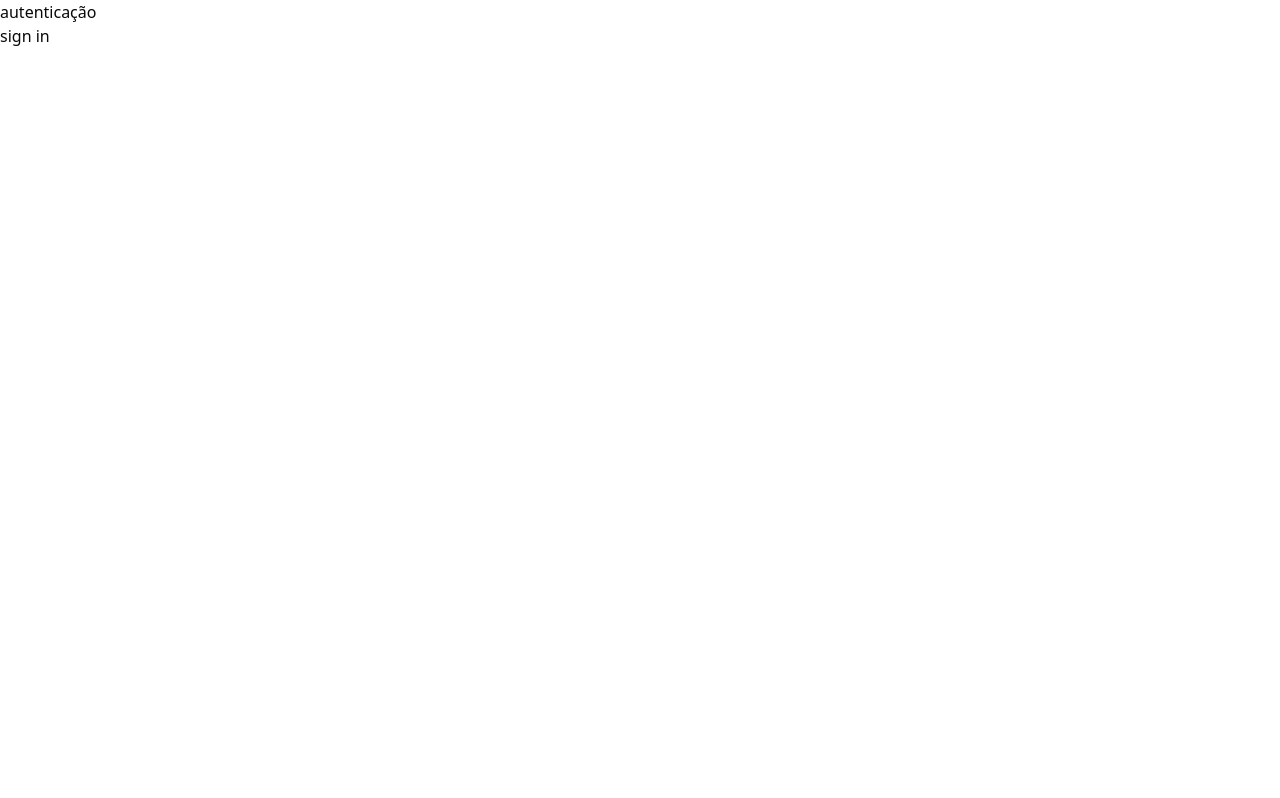
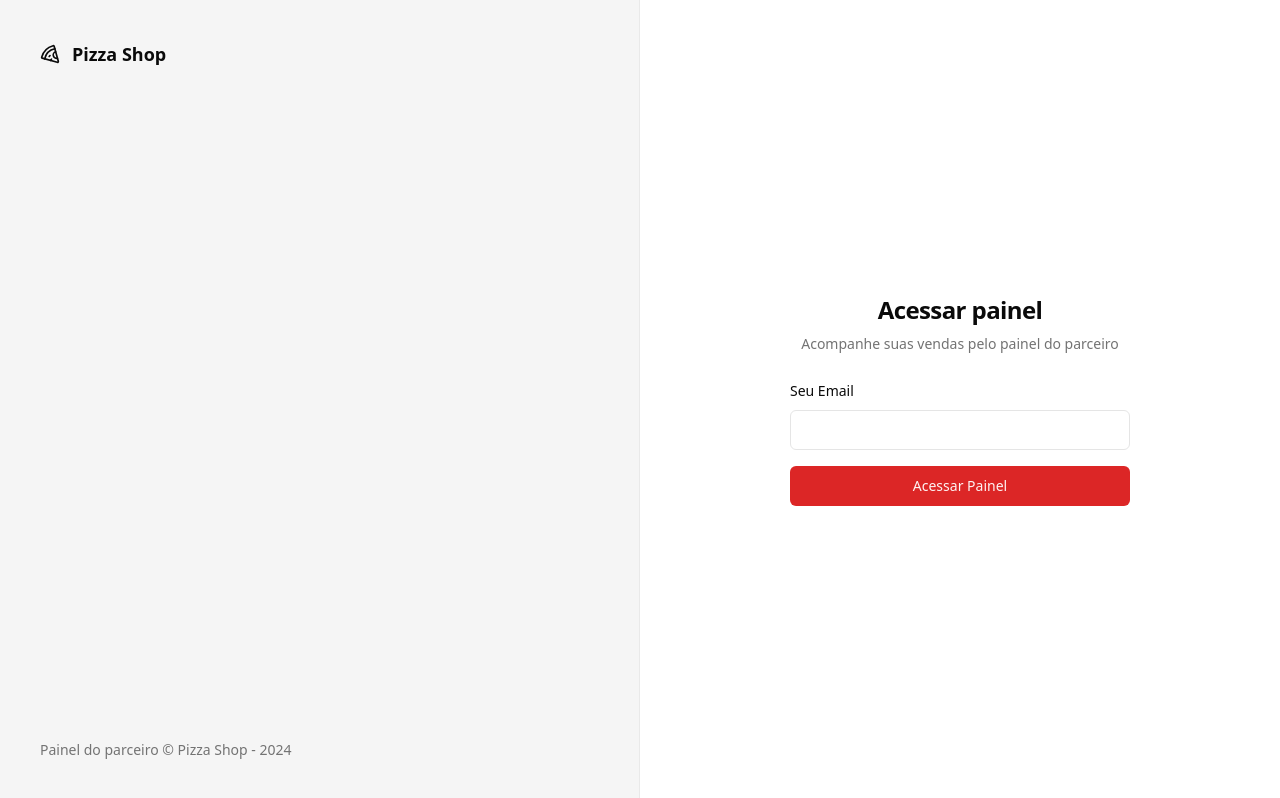
Before and after one commit to Jecilia/pizza-shop-web, a React (Vite) app: page /sign-in in a window 1280 px wide. Built offline with nearby package versions, Linux system fonts and the light colour scheme.

Commit message:
Page: Login

```diff
--- a/package.json
+++ b/package.json
@@ -11,6 +11,7 @@
     "preview": "vite preview"
   },
   "dependencies": {
+    "@radix-ui/react-label": "^2.1.0",
     "@radix-ui/react-slot": "^1.1.0",
     "class-variance-authority": "^0.7.0",
     "clsx": "^2.1.1",
--- /dev/null
+++ b/src/components/ui/input.tsx
@@ -0,0 +1,25 @@
+import * as React from "react";
+
+import { cn } from "@/lib/utils";
+
+export interface InputProps
+  extends React.InputHTMLAttributes<HTMLInputElement> {}
+
+const Input = React.forwardRef<HTMLInputElement, InputProps>(
+  ({ className, type, ...props }, ref) => {
+    return (
+      <input
+        type={type}
+        className={cn(
+          "flex h-10 w-full rounded-md border border-input bg-background px-3 py-2 text-sm ring-offset-background file:border-0 file:bg-transparent file:text-sm file:font-medium placeholder:text-muted-foreground focus-visible:outline-none focus-visible:ring-2 focus-visible:ring-ring focus-visible:ring-offset-2 disabled:cursor-not-allowed disabled:opacity-50",
+          className,
+        )}
+        ref={ref}
+        {...props}
+      />
+    );
+  },
+);
+Input.displayName = "Input";
+
+export { Input };
--- /dev/null
+++ b/src/components/ui/label.tsx
@@ -0,0 +1,24 @@
+import * as React from "react";
+import * as LabelPrimitive from "@radix-ui/react-label";
+import { cva, type VariantProps } from "class-variance-authority";
+
+import { cn } from "@/lib/utils";
+
+const labelVariants = cva(
+  "text-sm font-medium leading-none peer-disabled:cursor-not-allowed peer-disabled:opacity-70",
+);
+
+const Label = React.forwardRef<
+  React.ElementRef<typeof LabelPrimitive.Root>,
+  React.ComponentPropsWithoutRef<typeof LabelPrimitive.Root> &
+    VariantProps<typeof labelVariants>
+>(({ className, ...props }, ref) => (
+  <LabelPrimitive.Root
+    ref={ref}
+    className={cn(labelVariants(), className)}
+    {...props}
+  />
+));
+Label.displayName = LabelPrimitive.Root.displayName;
+
+export { Label };
--- a/src/global.css
+++ b/src/global.css
@@ -9,24 +9,24 @@
 @layer base {
   :root {
     --background: 0 0% 100%;
-      --foreground: 240 10% 3.9%;
+    --foreground: 0 0% 3.9%;
     --card: 0 0% 100%;
-      --card-foreground: 240 10% 3.9%;
+    --card-foreground: 0 0% 3.9%;
     --popover: 0 0% 100%;
-      --popover-foreground: 240 10% 3.9%;
-      --primary: 240 5.9% 10%;
-      --primary-foreground: 0 0% 98%;
-      --secondary: 240 4.8% 95.9%;
-      --secondary-foreground: 240 5.9% 10%;
-      --muted: 240 4.8% 95.9%;
-      --muted-foreground: 240 3.8% 46.1%;
-      --accent: 240 4.8% 95.9%;
-      --accent-foreground: 240 5.9% 10%;
+    --popover-foreground: 0 0% 3.9%;
+    --primary: 0 72.2% 50.6%;
+    --primary-foreground: 0 85.7% 97.3%;
+    --secondary: 0 0% 96.1%;
+    --secondary-foreground: 0 0% 9%;
+    --muted: 0 0% 96.1%;
+    --muted-foreground: 0 0% 45.1%;
+    --accent: 0 0% 96.1%;
+    --accent-foreground: 0 0% 9%;
     --destructive: 0 84.2% 60.2%;
     --destructive-foreground: 0 0% 98%;
-      --border: 240 5.9% 90%;
-      --input: 240 5.9% 90%;
-      --ring: 240 10% 3.9%;
+    --border: 0 0% 89.8%;
+    --input: 0 0% 89.8%;
+    --ring: 0 72.2% 50.6%;
     --radius: 0.5rem;
     --chart-1: 12 76% 61%;
     --chart-2: 173 58% 39%;
@@ -36,25 +36,25 @@
   }
 
   .dark {
-      --background: 240 10% 3.9%;
+    --background: 0 0% 3.9%;
     --foreground: 0 0% 98%;
-      --card: 240 10% 3.9%;
+    --card: 0 0% 3.9%;
     --card-foreground: 0 0% 98%;
-      --popover: 240 10% 3.9%;
+    --popover: 0 0% 3.9%;
     --popover-foreground: 0 0% 98%;
-      --primary: 0 0% 98%;
-      --primary-foreground: 240 5.9% 10%;
-      --secondary: 240 3.7% 15.9%;
+    --primary: 0 72.2% 50.6%;
+    --primary-foreground: 0 85.7% 97.3%;
+    --secondary: 0 0% 14.9%;
     --secondary-foreground: 0 0% 98%;
-      --muted: 240 3.7% 15.9%;
-      --muted-foreground: 240 5% 64.9%;
-      --accent: 240 3.7% 15.9%;
+    --muted: 0 0% 14.9%;
+    --muted-foreground: 0 0% 63.9%;
+    --accent: 0 0% 14.9%;
     --accent-foreground: 0 0% 98%;
     --destructive: 0 62.8% 30.6%;
     --destructive-foreground: 0 0% 98%;
-      --border: 240 3.7% 15.9%;
-      --input: 240 3.7% 15.9%;
-      --ring: 240 4.9% 83.9%;
+    --border: 0 0% 14.9%;
+    --input: 0 0% 14.9%;
+    --ring: 0 72.2% 50.6%;
     --chart-1: 220 70% 50%;
     --chart-2: 160 60% 45%;
     --chart-3: 30 80% 55%;
--- a/src/pages/_layout/auth.tsx
+++ b/src/pages/_layout/auth.tsx
@@ -1,10 +1,19 @@
+import { Pizza } from "lucide-react";
 import { Outlet } from "react-router-dom";
 
 export function AuthLayout() {
   return (
-    <div>
-      <h1>autenticação</h1>
-      <div>
+    <div className="grid min-h-screen grid-cols-2">
+      <div className="flex h-full flex-col justify-between border-r border-foreground/5 bg-muted p-10 text-muted-foreground">
+        <div className="flex items-center gap-3 text-lg font-medium text-foreground">
+          <Pizza className="size-5" />
+          <span className="font-semibold">Pizza Shop</span>
+        </div>
+        <footer className="text-sm">
+          Painel do parceiro &copy; Pizza Shop - {new Date().getFullYear()}
+        </footer>
+      </div>
+      <div className="flex flex-col items-center justify-center">
         <Outlet />
       </div>
     </div>
--- a/src/pages/auth/sign-in.tsx
+++ b/src/pages/auth/sign-in.tsx
@@ -1,10 +1,31 @@
+import { Button } from "@/components/ui/button";
+import { Input } from "@/components/ui/input";
+import { Label } from "@/components/ui/label";
 import { Helmet } from "react-helmet-async";
 
 export function SignIn() {
   return (
-    <>
+    <div className="p-8">
       <Helmet title="Login" />
-      <h1>sign in</h1>
-    </>
+      <div className="flex w-[340px] flex-col gap-6">
+        <div className="flex flex-col gap-2 text-center">
+          <h1 className="text-2xl font-semibold tracking-tight">
+            Acessar painel
+          </h1>
+          <p className="text-sm text-muted-foreground">
+            Acompanhe suas vendas pelo painel do parceiro
+          </p>
+        </div>
+        <form action="" className="space-y-4">
+          <div className="space-y-2">
+            <Label htmlFor="email">Seu Email</Label>
+            <Input id="email" type="email" />
+          </div>
+          <Button className="w-full" type="submit">
+            Acessar Painel
+          </Button>
+        </form>
+      </div>
+    </div>
   );
 }
```
Also changed, not shown: 1 other file (tests, documents, lock files or other folders). Lines whose indentation alone changed are shown as unchanged.
